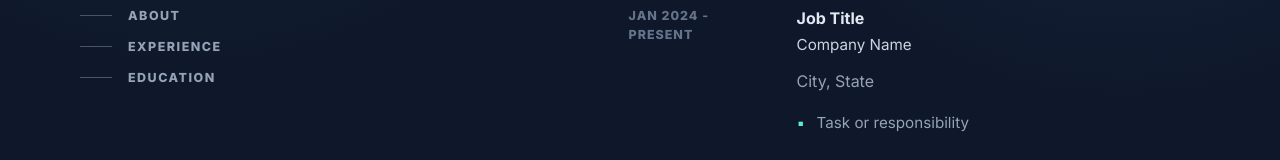
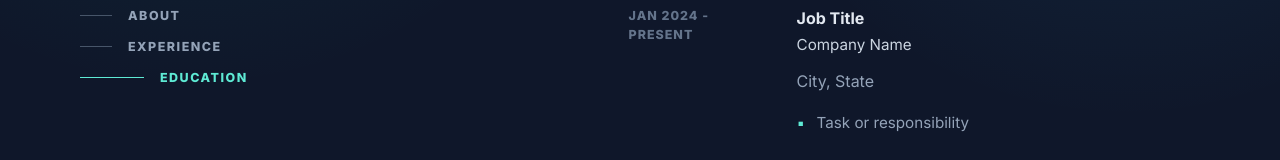
Before and after one commit to apawel63/personal-portfolio, an Angular app in the folder frontend/: page / in a window 1280 px wide. Shown: the part 485-645 px from the top of the page. Built offline with nearby package versions, Linux system fonts and the light colour scheme; no server answers.

Commit message:
Add active nav highlighting

```diff
--- a/frontend/src/app/app.component.css
+++ b/frontend/src/app/app.component.css
@@ -97,6 +97,15 @@ h1 {
 .section-nav a:focus-visible span {
   width: 4rem;
   background: #f8fafc;
+}
+
+.section-nav a.active {
+  color: #5eead4;
+}
+
+.section-nav a.active span {
+  width: 4rem;
+  background: #5eead4;
 }
 
 .meta-links {
--- a/frontend/src/app/app.component.html
+++ b/frontend/src/app/app.component.html
@@ -11,15 +11,15 @@
     </div>
 
     <nav class="section-nav" aria-label="Primary sections">
-      <a href="#about">
+      <a href="#about" [class.active]="activeSection === 'about'">
         <span></span>
         About
       </a>
-      <a href="#experience">
+      <a href="#experience" [class.active]="activeSection === 'experience'">
         <span></span>
         Experience
       </a>
-      <a href="#education">
+      <a href="#education" [class.active]="activeSection === 'education'">
         <span></span>
         Education
       </a>
--- a/frontend/src/app/app.component.ts
+++ b/frontend/src/app/app.component.ts
@@ -1,5 +1,5 @@
 import { AsyncPipe, NgFor, NgIf, NgClass, SlicePipe } from '@angular/common';
-import { Component } from '@angular/core';
+import { Component, OnInit, OnDestroy, HostListener } from '@angular/core';
 import { Observable } from 'rxjs';
 
 import { PortfolioContent, PortfolioContentService } from './portfolio-content.service';
@@ -12,11 +12,45 @@ import { DateRangePipe } from './date-range.pipe';
   templateUrl: './app.component.html',
   styleUrl: './app.component.css'
 })
-export class AppComponent {
+export class AppComponent implements OnInit, OnDestroy {
   readonly content$: Observable<PortfolioContent>;
+  activeSection: string | null = 'about';
 
   constructor(portfolioContentService: PortfolioContentService) {
     this.content$ = portfolioContentService.getPortfolioContent();
+  }
+
+  ngOnInit(): void {
+    setTimeout(() => this.updateActiveSection(), 100);
+  }
+
+  @HostListener('window:scroll')
+  onScroll(): void {
+    this.updateActiveSection();
+  }
+
+  private updateActiveSection(): void {
+    const sections = document.querySelectorAll('.section-block');
+    let current = 'about';
+
+    const atBottom = window.scrollY + window.innerHeight >= document.documentElement.scrollHeight - 100;
+
+    if (atBottom && sections.length > 0) {
+      current = sections[sections.length - 1].id;
+    } else {
+      sections.forEach(section => {
+        const sectionTop = section.getBoundingClientRect().top;
+        if (sectionTop <= 150) {
+          current = section.id;
+        }
+      });
+    }
+
+    this.activeSection = current;
+  }
+
+  ngOnDestroy(): void {
+    // cleanup if needed
   }
 
   getFaClass(icon: { library: string; name: string } | null | undefined): string {
```
